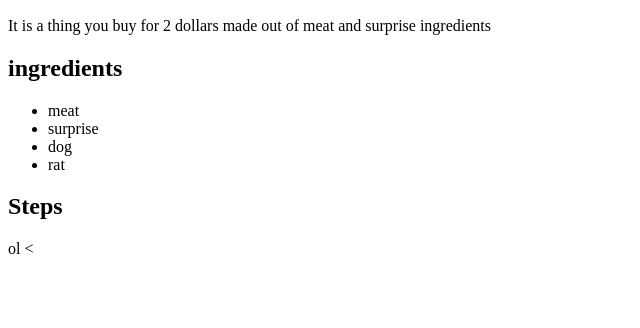
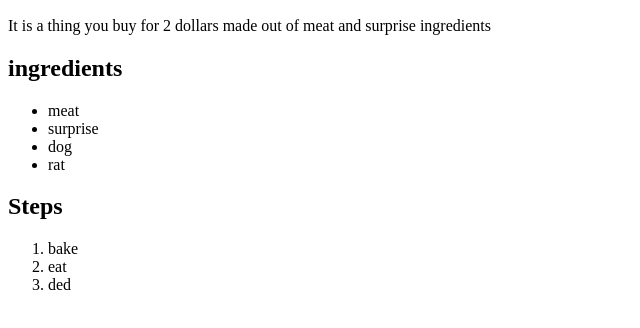
Before and after one commit to Kossmox/odin-recipes, a plain HTML site: page recipes/lasagna.html in a window 1280 px wide. Shown: the part 150-478 px from the top of the page, without its empty margins (0-640 px from the left). Drawn offline with Linux system fonts and the light colour scheme.

Commit message:
Update lasagna.html
Added <ol> list

```diff
--- a/recipes/lasagna.html
+++ b/recipes/lasagna.html
@@ -25,8 +25,11 @@
 
 </p>
 <p> <h2>Steps</h2></p>
-ol <
-
+<ol>
+    <li> bake</li>
+    <li> eat</li>
+    <li> ded</li>
+</ol>
 
 </body>
 </html>
```
